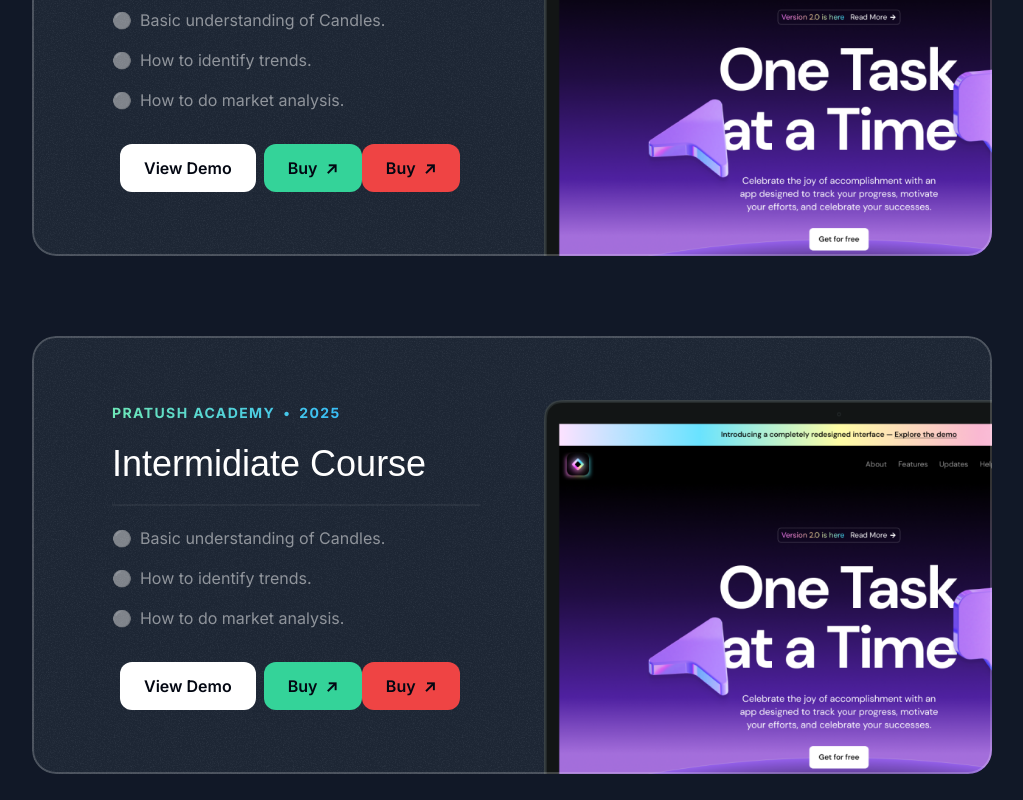
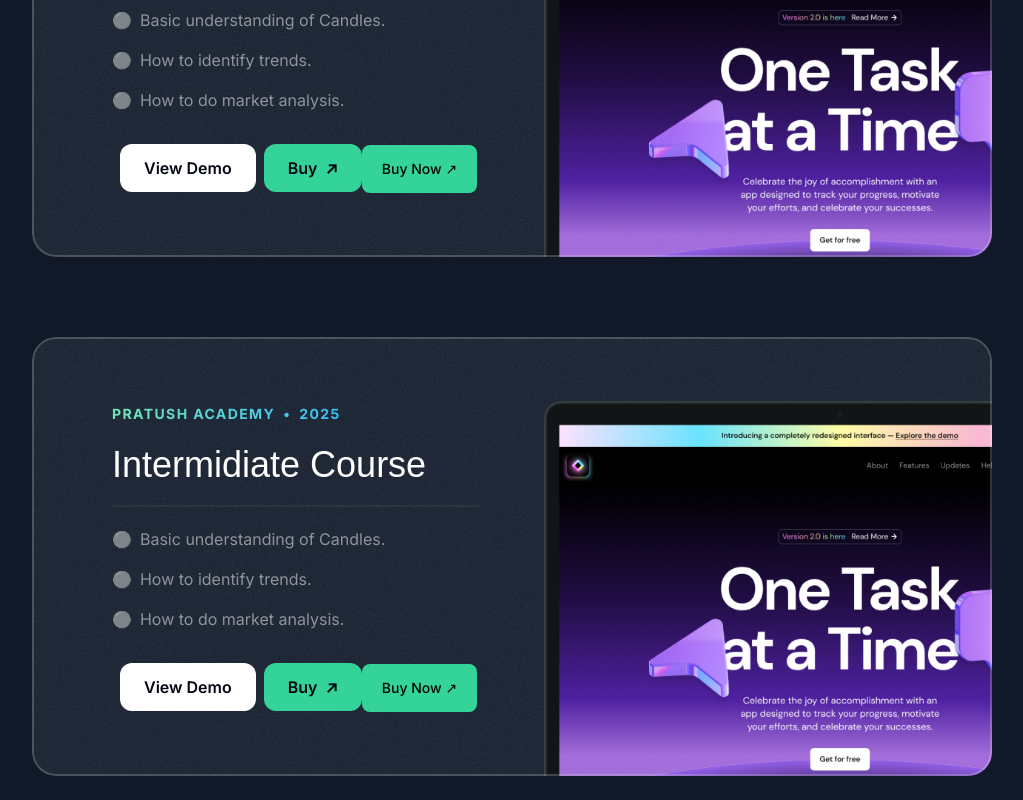
Before and after one commit to Glax3max/tradeMaster123, a Next.js app: page / in a window 1280 px wide. Shown: the part 1420-2220 px from the top of the page, without its empty margins (128-1151 px from the left). Built offline with nearby package versions, Linux system fonts and the light colour scheme; a web font is replaced by a local one.

Commit message:
Update Projects.tsx

```diff
--- a/src/sections/Projects.tsx
+++ b/src/sections/Projects.tsx
@@ -1,34 +1,34 @@
 "use client";
 
 // import Image from "next/image";
-import Script from "next/script";
+// import Script from "next/script";
 // import { useState } from "react";
 
-interface RazorpayInstance {
-  open: () => void;
-}
-declare global {
-  interface Window {
-    Razorpay: new (options: RazorpayOptions) => RazorpayInstance;
-  }
-}
+// interface RazorpayInstance {
+//   open: () => void;
+// }
+// declare global {
+//   interface Window {
+//     Razorpay: new (options: RazorpayOptions) => RazorpayInstance;
+//   }
+// }
 
-interface RazorpayOptions {
-  key: string;
-  amount?: number;
-  currency?: string;
-  name?: string;
-  description?: string;
-  order_id?: string;
-  handler: (response: RazorpayResponse) => void;
-}
+// interface RazorpayOptions {
+//   key: string;
+//   amount?: number;
+//   currency?: string;
+//   name?: string;
+//   description?: string;
+//   order_id?: string;
+//   handler: (response: RazorpayResponse) => void;
+// }
 
 
-interface RazorpayResponse {
-  razorpay_order_id: string;
-  razorpay_payment_id: string;
-  razorpay_signature: string;
-}
+// interface RazorpayResponse {
+//   razorpay_order_id: string;
+//   razorpay_payment_id: string;
+//   razorpay_signature: string;
+// }
 
 import darkSaasLandingPage from "@/assets/images/dark-saas-landing-page.png";
 import Image from "next/image";
@@ -36,6 +36,8 @@ import Image from "next/image";
 // import ArrowUpRightIcon from "@/assets/icons/arrow-up-right.svg"
 import { SectionHeader } from "@/components/SectionHeader";
 import { Card } from "@/components/Card";
+import UserDetail from "./UserDetail";
+
 const portfolioProjects = [
   {
     company: "Pratush Academy",
@@ -68,49 +70,49 @@ const portfolioProjects = [
 export const ProjectsSection = () => {
   // const [amount, setAmount] = useState<number>(0);
 
-  const createOrder = async (amnt:number) => {
-    const res = await fetch("/api/createOrder", {
-      method: "POST",
-      body: JSON.stringify({ amount: amnt * 100 }),
-    });
-    const data = await res.json();
+  // const createOrder = async (amnt:number) => {
+  //   const res = await fetch("/api/createOrder", {
+  //     method: "POST",
+  //     body: JSON.stringify({ amount: amnt * 100 }),
+  //   });
+  //   const data = await res.json();
 
-    const paymentData = {
-      key: process.env.NEXT_PUBLIC_RAZORPAY_KEY_ID || "",
-      order_id: data.id,
+  //   const paymentData = {
+  //     key: process.env.NEXT_PUBLIC_RAZORPAY_KEY_ID || "",
+  //     order_id: data.id,
 
-      handler: async function (response: RazorpayResponse) {
-        // verify payment
-        const res = await fetch("/api/verifyOrder", {
-          method: "POST",
-          body: JSON.stringify({
-            orderId: response.razorpay_order_id,
-            razorpayPaymentId: response.razorpay_payment_id,
-            razorpaySignature: response.razorpay_signature,
-          }),
-        });
-        const data = await res.json();
-        console.log(data);
-        if (data.isOk) {
-          // do whatever page transition you want here as payment was successful
-          alert("Payment successful");
-        } else {
-          alert("Payment failed");
-        }
-      },
-    };
+  //     handler: async function (response: RazorpayResponse) {
+  //       // verify payment
+  //       const res = await fetch("/api/verifyOrder", {
+  //         method: "POST",
+  //         body: JSON.stringify({
+  //           orderId: response.razorpay_order_id,
+  //           razorpayPaymentId: response.razorpay_payment_id,
+  //           razorpaySignature: response.razorpay_signature,
+  //         }),
+  //       });
+  //       const data = await res.json();
+  //       console.log(data);
+  //       if (data.isOk) {
+  //         // do whatever page transition you want here as payment was successful
+  //         alert("Payment successful");
+  //       } else {
+  //         alert("Payment failed");
+  //       }
+  //     },
+  //   };
 
-    const payment = new window.Razorpay(paymentData);
-    payment.open();
-  };
+  //   const payment = new window.Razorpay(paymentData);
+  //   payment.open();
+  // };
 
   return (
     <>
       <section className="pb-16 lg:py-24" id="course" >
-       <Script
+{/*        <Script
         type="text/javascript"
         src="https://checkout.razorpay.com/v1/checkout.js"
-      />
+      /> */}
 
       <div className="container">
         <div className="flex justify-center">
@@ -172,15 +174,15 @@ export const ProjectsSection = () => {
                   ↗
                   </button>
                   </a>
-                    <a>
+{/*                     <a>
                 <button onClick={() => createOrder(project.price)} className="bg-red-500 inline-flex items-center md:w-auto px-6 justify-center gap-2 mt-8 text-gray-950 h-12 w-full rounded-xl font-semibold">
                   <span >
                   Buy
                   </span>
-{/*                   <Image src={ArrowUpRightIcon} className="size-4 " alt="circle"/> */}
                   ↗
                   </button>
-                  </a>
+                  </a> */}
+                    <UserDetail />
                 </div>
                 <div className="relative">
                 <Image src={project.image} alt={project.title} className="mt-8 lg:w-auto lg:max-w-none  -mb-4 md:-mb-0 lg:mt-0 lg:absolute lg:h-full"/>
```
